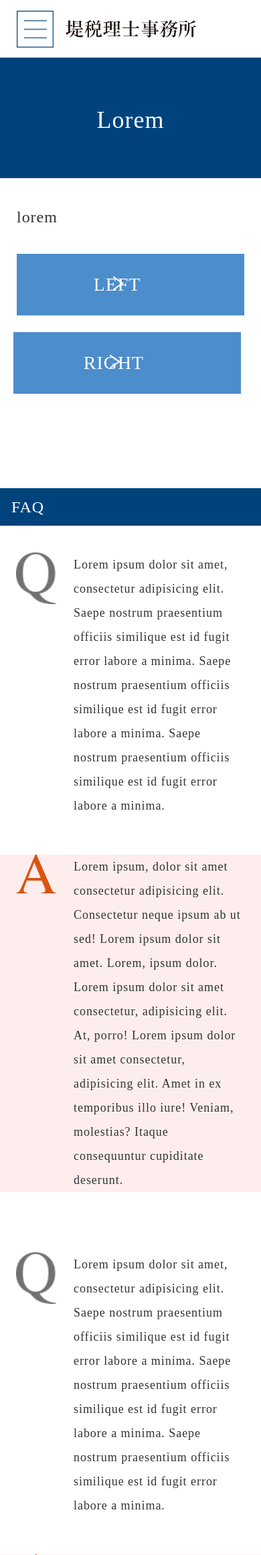
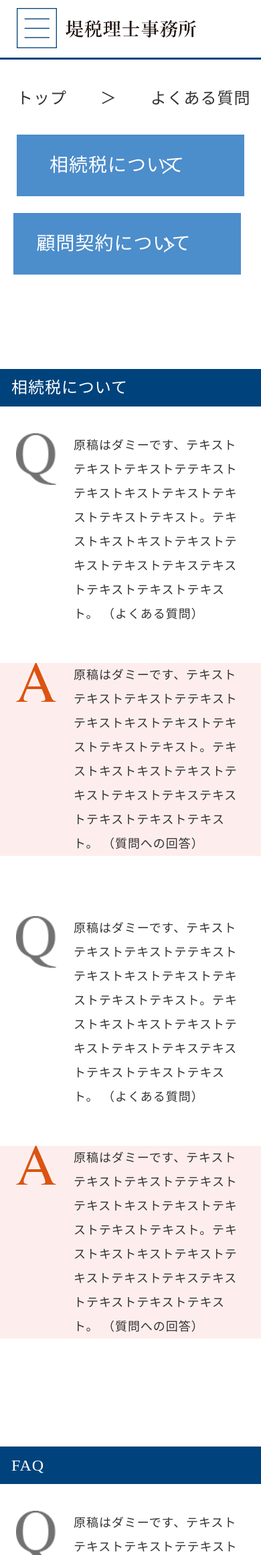
Before and after one commit to Lanotsky/Front-end-guides, a PHP site: page /child.html in a window 390 px wide. Shown: the top 2322 px of the page at 67% size. Run offline with PHP 8.4, Linux system fonts and the light colour scheme.

Commit message:
added jQuery functionality

```diff
--- a/tsutsumi/assets/css/main.css
+++ b/tsutsumi/assets/css/main.css
@@ -113,8 +113,15 @@ html body {
     margin: 0 auto;
     width: 1100px;
     display: block;
+    position: relative;
     font-size: 0;
     letter-spacing: 0; }
+    .header .header__container .burger__toggle {
+      position: absolute;
+      display: none; }
+      .header .header__container .burger__toggle img {
+        height: 100%;
+        width: 100%; }
     .header .header__container .logo {
       width: 50%;
       display: inline-block;
@@ -208,20 +215,12 @@ html body {
     .header .header__container {
       width: 100%;
       clear: both; }
-      .header .header__container:before {
-        content: '';
-        margin: 4% 0 0 25px;
-        background: url("./../images/common/hamburger-menu.png") no-repeat 0 0;
-        background-size: 55px auto;
-        width: 55px;
-        height: 55px;
-        vertical-align: middle;
-        display: inline-block;
-        float: left; }
+      .header .header__container .burger__toggle {
+        margin: 3% 0 0 25px;
+        display: block; }
       .header .header__container .logo {
         margin: 0 auto;
-        display: block;
-        vertical-align: baseline; }
+        display: block; }
         .header .header__container .logo a {
           display: block; }
           .header .header__container .logo a img {
@@ -230,10 +229,20 @@ html body {
         display: none; }
       .header .header__container .navigation {
         display: none; }
+        .header .header__container .navigation ul li {
+          width: 100%;
+          border-bottom: 2px solid #e6e6e6;
+          display: block;
+          float: none;
+          background-color: #00437c; }
+          .header .header__container .navigation ul li a p {
+            color: #ffffff; }
+        .header .header__container .navigation ul:last-child {
+          border: none; }
 
   .dropDown {
     width: 100%;
-    display: block; }
+    display: none; }
     .dropDown .dropDown__container {
       width: 100%;
       margin: 0 auto; }
@@ -499,7 +508,7 @@ html body {
       text-align: center; }
       .main__content.child .main__contentContainer .kv__choice p:after {
         content: '';
-        background: url("./../images/common/arrow_right_white.png") no-repeat 0 11px;
+        background: url("./../images/common/arrow_right_white.png") no-repeat 0 15px;
         background-size: 16px auto;
         width: 40px;
         height: 47px;
@@ -507,10 +516,13 @@ html body {
         display: inline-block;
         float: right;
         margin-top: -3px;
-        margin-left: -156px;
-        margin-right: 156px; }
+        margin-left: -24%;
+        margin-right: 24%; }
     .main__content.child .main__contentContainer .kv__choice p + p {
       margin: 0 0 0 20px; }
+      .main__content.child .main__contentContainer .kv__choice p + p:after {
+        margin-left: -22%;
+        margin-right: 22%; }
   .main__content.child .main__contentContainer .content__faq {
     width: 100%; }
     .main__content.child .main__contentContainer .content__faq .kv__banner {
@@ -713,11 +725,6 @@ html body {
         line-height: 1.7;
         text-align: center; }
 
-.footer__extraSpace {
-  width: 100%;
-  height: 320px;
-  background-color: #ffffff; }
-
 @media only screen and (max-width: 768px) {
   .footer .footer__container {
     width: 100%; }
--- a/tsutsumi/assets/js/main.js
+++ b/tsutsumi/assets/js/main.js
@@ -18,6 +18,7 @@ $(function(){
     kvSwiper();
 });
 
+$(window).widt
 
 $(window).on('resize', function(){
 }); // resize
@@ -76,3 +77,10 @@ $('a[href*="#"]')
       }
     }
   });
+
+
+$('.burger__toggle').click(function(){
+  $('.navigation').toggle('100','linear',function(){
+
+  });
+})
--- a/tsutsumi/assets/scss/_child.scss
+++ b/tsutsumi/assets/scss/_child.scss
@@ -24,7 +24,7 @@
                     text-align: center;
                     &:after {
                         content: '';
-                        background: url('./../images/common/arrow_right_white.png') no-repeat 0 11px;
+                        background: url('./../images/common/arrow_right_white.png') no-repeat 0 15px;
                         background-size: 16px auto;
                         width: 40px;
                         height: 47px;
@@ -32,13 +32,17 @@
                         display: inline-block;
                         float: right;
                         margin-top: -3px;
-                        margin-left: -156px; // pushes text forward
-                        margin-right: 156px; // pushes text back to cancel out in the middle
+                        margin-left: -24%; // pushes text forward
+                        margin-right: 24%; // pushes text back to cancel out in the middle
                     }
                 }
                 // target sibling element
                 p + p {
                     margin: 0 0 0 20px;
+                    &:after {
+                        margin-left: -22%;
+                        margin-right: 22%;
+                    }
                 }
             } // .kv__choice
 
@@ -100,89 +104,47 @@
         width: 100%;
         .main__contentContainer {
             width: 100%;
-            // margin: 0 auto;
             .kv__choice {
-                // margin-bottom: 70px;
                 .choice__desc {
                     margin-left: 25px;
                     font-size: 24px;
                 }
                 p {
                     width: calc(100% - 50px);
-                    // padding: 25px 0 25px;
                     margin: 0 25px 25px;
                     float: none;
                     display: block;
-                    // background-color: #4c8dcb;
-                    // font-size: 28px;
-                    // line-height: 1.5;
-                    // color: white;
-                    // text-align: center;
                     &:after {
-                        // content: '';
-                        // background: url('./../images/common/arrow_right_white.png') no-repeat 0 11px;
-                        // background-size: 16px auto;
-                        // width: 40px;
-                        // height: 47px;
-                        // vertical-align: middle;
-                        // display: inline-block;
-                        // float: right;
-                        // margin-top: -3px;
-                        // margin-left: -156px; // pushes text forward
-                        // margin-right: 156px; // pushes text back to cancel out in the middle
                     }
                 }
-                // target sibling element
                 p + p {
+                    &:after {
 
+                    }
                 }
             } // .kv__choice
 
             .content__faq {
-                // width: 100%;
                 .kv__banner {
-                    // width: 100%;
-                    // margin-top: 71px;
-                    // display: inline-block;
-                    // background-color: #00437c;
                     h3 {
-                        // padding: 10px 0 10px 17px;
-                        // display: block;
-                        // color: white;
-                        // font-size: 24px;
-                        // line-height: 1.5;
                     }
                 } //.kv__banner
-
                 .faq__section {
                     margin-top: 40px;
                     div {
-                        // margin-bottom: 55px;
-                        // font-size: 0;
                         div {
-                            // width: 60px;
-                            // margin: 10px 0 0 3px;
                             margin: 0 25px 0 24px;
-                            // display: inline-block;
                             img {
-                                // width: 60px;
-                                // height: auto;
                             }
                         }
                         p {
                             width: calc(100% - 135px);
                             padding-left: 0;
                             padding-right: 25px;
-                            // display: inline-block;
-                            // vertical-align: top;
-                            // font-size: 18px;
-                            // line-height: 2;
                         }
                     }
 
                     div + div {
-                        // margin-bottom: 90px;
-                        // background-color: #fdeeed;
                     }
                 } // .faq__section
             }
--- a/tsutsumi/assets/scss/_footer.scss
+++ b/tsutsumi/assets/scss/_footer.scss
@@ -50,22 +50,11 @@
 
 } // footer
 
-.footer__extraSpace {
-	width: 100%;
-	height: 320px;
-	background-color: #ffffff;
-}
 
 @media only screen and (max-width: $mobileSize) {
 	.footer {
-		// width: 100%;
-		// margin-top: 120px;
-		// min-height: 378px;
-		// background-color: #e6ebee;
 		.footer__container {
 			width: 100%;
-			// margin: 0 auto;
-			// font-size: 0;
 			.footer__nav {
 				ul {
 					li {
@@ -95,18 +84,10 @@
 				// margin: 0 auto;
 				padding: 63px 0 65px 0;
 				.footer__img {
-					// width: 282px;
-					// height: 39px;
-					// margin: 0 auto;
 					img {
-						// width: 100%;
-						// height: auto;
 					}
 				}
 				p {
-					// font-size: 14px;
-					// line-height: 1.7;
-					// text-align: center;
 				}
 			}
 		}
--- a/tsutsumi/assets/scss/_header.scss
+++ b/tsutsumi/assets/scss/_header.scss
@@ -9,8 +9,17 @@
         margin: 0 auto;
         width: 1100px;
         display: block;
+        position: relative;
         font-size: 0;
         letter-spacing: 0;
+        .burger__toggle {
+            position: absolute;
+            display: none;
+            img {
+                height: 100%;
+                width: 100%;
+            }
+        }// burger__toggle
         .logo {
             width: 50%;
             display: inline-block;
@@ -102,11 +111,6 @@
                 }
             }
         }
-        // li:nth-child(4){
-        //     &:hover .dropDown {
-        //         display: block;
-        //     }
-        // } // fourth list item
     }
 }
 
@@ -143,22 +147,13 @@
         .header__container {
             width: 100%;
             clear: both;
-            &:before {
-                content: '';
-                margin: 4% 0 0 25px;
-                background: url('./../images/common/hamburger-menu.png') no-repeat 0 0;
-                background-size: 55px auto;
-                width: 55px;
-                height: 55px;
-                vertical-align: middle;
-                display: inline-block;
-                float: left;
-
+            .burger__toggle {
+                margin: 3% 0 0 25px;
+                display: block;
             }
             .logo {
                 margin: 0 auto;
                 display: block;
-                vertical-align: baseline;
                 a {
                     display: block;
                     img {
@@ -174,13 +169,36 @@
 
             .navigation {
                 display: none;
-            }
+                ul {
+                    li {
+                        width: 100%;
+                        border-bottom: 2px solid rgb(230,230,230);
+                        display: block;
+                        float: none;
+                        background-color: #00437c;
+                        &:hover {
+                           a {
+                               p {
+                               }
+                           }
+                        }
+                        a {
+                            p {
+                                color: #ffffff;
+                            }
+                        }
+                    }
+                    &:last-child {
+                        border: none;
+                    }
+                }
+            } // @media dropdown .navigation
         }
     }
 
     .dropDown {
         width: 100%;
-        display: block;
+        display: none;
         .dropDown__container {
             width: 100%;
             margin: 0 auto;
--- a/tsutsumi/child.html
+++ b/tsutsumi/child.html
@@ -7,12 +7,15 @@
     <link rel="stylesheet" href="./assets/css/swiper.css">
     <link rel="stylesheet" href="./assets/css/main.css">
 
-    <title>Document</title>
+    <title>Child</title>
 </head>
 <body>
     <div class="main" id="topPage">
         <header class="header">
             <div class="header__container">
+                <div class="burger__toggle">
+                    <img src="./assets/images/common/hamburger-menu.png" alt="burger button">
+                </div>
                 <div class="logo">
                     <a href="">
                         <img src="./assets/images/common/tsutsumi-logo.png" alt="tsutsumi-logo">
@@ -47,7 +50,7 @@
         <div class="dropDown">
             <div class="dropDown__container">
                 <div class="dropDown__banner">
-                    <h1>Lorem</h1>
+                    <h1>よくあるご質問</h1>
                 </div>
             </div>
         </div>
@@ -57,29 +60,26 @@
          <div class="main__content child">
             <div class="main__contentContainer">
                 <section class="kv__choice">
-                    <h3 class="choice__desc">lorem</h3>
-                    <p>LEFT</p>
-                    <p>RIGHT</p>
+                    <h3 class="choice__desc">トップ　　＞　　よくある質問</h3>
+                    <p>相続税について</p>
+                    <p>顧問契約について</p>
                 </section>
 
                 <section class="content__faq">
                     <div class="kv__banner">
-                        <h3>FAQ</h3>
+                        <h3>相続税について</h3>
                     </div>
                     <div class="faq__section">
                         <div>
                             <div><img src="./assets/images/common/q-logo.png" alt=""></div>
                             <p>
-                                Lorem ipsum dolor sit amet, consectetur adipisicing elit. Saepe nostrum praesentium officiis similique est id fugit error labore a minima.
-                                Saepe nostrum praesentium officiis similique est id fugit error labore a minima. Saepe nostrum praesentium officiis similique est id fugit error labore a minima.
+                                原稿はダミーです、テキストテキストテキストテテキストテキストキストテキストテキストテキストテキスト。テキストキストキストテキストテキストテキストテキステキストテキストテキストテキスト。 （よくある質問）
                             </p>
                         </div>
                         <div>
                             <div><img src="./assets/images/common/a-logo.png" alt=""></div>
                             <p>
-                                Lorem ipsum, dolor sit amet consectetur adipisicing elit. Consectetur neque ipsum ab ut sed!
-                                Lorem ipsum dolor sit amet. Lorem, ipsum dolor. Lorem ipsum dolor sit amet consectetur, adipisicing elit. At, porro!
-                                Lorem ipsum dolor sit amet consectetur, adipisicing elit. Amet in ex temporibus illo iure! Veniam, molestias? Itaque consequuntur cupiditate deserunt.
+                                原稿はダミーです、テキストテキストテキストテテキストテキストキストテキストテキストテキストテキスト。テキストキストキストテキストテキストテキストテキステキストテキストテキストテキスト。 （質問への回答）
                             </p>
                         </div>
                     </div>
@@ -89,16 +89,13 @@
                         <div>
                             <div><img src="./assets/images/common/q-logo.png" alt=""></div>
                             <p>
-                                Lorem ipsum dolor sit amet, consectetur adipisicing elit. Saepe nostrum praesentium officiis similique est id fugit error labore a minima.
-                                Saepe nostrum praesentium officiis similique est id fugit error labore a minima. Saepe nostrum praesentium officiis similique est id fugit error labore a minima.
+                                原稿はダミーです、テキストテキストテキストテテキストテキストキストテキストテキストテキストテキスト。テキストキストキストテキストテキストテキストテキステキストテキストテキストテキスト。 （よくある質問）
                             </p>
                         </div>
                         <div>
                             <div><img src="./assets/images/common/a-logo.png" alt=""></div>
                             <p>
-                                Lorem ipsum, dolor sit amet consectetur adipisicing elit. Consectetur neque ipsum ab ut sed!
-                                Lorem ipsum dolor sit amet. Lorem, ipsum dolor. Lorem ipsum dolor sit amet consectetur, adipisicing elit. At, porro!
-                                Lorem ipsum dolor sit amet consectetur, adipisicing elit. Amet in ex temporibus illo iure! Veniam, molestias? Itaque consequuntur cupiditate deserunt.
+                                原稿はダミーです、テキストテキストテキストテテキストテキストキストテキストテキストテキストテキスト。テキストキストキストテキストテキストテキストテキステキストテキストテキストテキスト。 （質問への回答）
                             </p>
                         </div>
                     </div>
@@ -113,16 +110,13 @@
                         <div>
                             <div><img src="./assets/images/common/q-logo.png" alt=""></div>
                             <p>
-                                Lorem ipsum dolor sit amet, consectetur adipisicing elit. Saepe nostrum praesentium officiis similique est id fugit error labore a minima.
-                                Saepe nostrum praesentium officiis similique est id fugit error labore a minima. Saepe nostrum praesentium officiis similique est id fugit error labore a minima.
+                                原稿はダミーです、テキストテキストテキストテテキストテキストキストテキストテキストテキストテキスト。テキステキストテキストテキスト。 （よくある質問）
                             </p>
                         </div>
                         <div>
                             <div><img src="./assets/images/common/a-logo.png" alt=""></div>
                             <p>
-                                Lorem ipsum, dolor sit amet consectetur adipisicing elit. Consectetur neque ipsum ab ut sed!
-                                Lorem ipsum dolor sit amet. Lorem, ipsum dolor. Lorem ipsum dolor sit amet consectetur, adipisicing elit. At, porro!
-                                Lorem ipsum dolor sit amet consectetur, adipisicing elit. Amet in ex temporibus illo iure! Veniam, molestias? Itaque consequuntur cupiditate deserunt.
+                                原稿はダミーです、テキストテキストテキストテテキストテキストキストテキストテキストテキストテキスト。テキストキストキストテキストテキストテキストテキステキストテキストテキストテキスト。 （質問への回答）
                             </p>
                         </div>
                     </div>
@@ -132,16 +126,13 @@
                         <div>
                             <div><img src="./assets/images/common/q-logo.png" alt=""></div>
                             <p>
-                                Lorem ipsum dolor sit amet, consectetur adipisicing elit. Saepe nostrum praesentium officiis similique est id fugit error labore a minima.
-                                Saepe nostrum praesentium officiis similique est id fugit error labore a minima. Saepe nostrum praesentium officiis similique est id fugit error labore a minima.
+                                原稿はダミーです、テキストテキストテキストテテキストテキストキストテキストテキストテキストテキスト。テキステキストテキストテキスト。 （よくある質問）
                             </p>
                         </div>
                         <div>
                             <div><img src="./assets/images/common/a-logo.png" alt=""></div>
                             <p>
-                                Lorem ipsum, dolor sit amet consectetur adipisicing elit. Consectetur neque ipsum ab ut sed!
-                                Lorem ipsum dolor sit amet. Lorem, ipsum dolor. Lorem ipsum dolor sit amet consectetur, adipisicing elit. At, porro!
-                                Lorem ipsum dolor sit amet consectetur, adipisicing elit. Amet in ex temporibus illo iure! Veniam, molestias? Itaque consequuntur cupiditate deserunt.
+                                原稿はダミーです、テキストテキストテキストテテキストテキストキストテキストテキストテキストテキスト。テキストキストキストテキストテキストテキストテキステキストテキストテキストテキスト。 （質問への回答）
                             </p>
                         </div>
                     </div>
@@ -177,9 +168,6 @@
             </div>
 
          </footer>
-         <div class="footer__extraSpace">
-            <!-- extra space  -->
-        </div>
         <div class="button__hook"><a href="#topPage"><img src="./assets/images/common/link-up-img.png" alt=""></a></div>
 
     <script src="https://code.jquery.com/jquery-3.3.1.min.js" integrity="sha256-FgpCb/KJQlLNfOu91ta32o/NMZxltwRo8QtmkMRdAu8=" crossorigin="anonymous"></script>
```
Also changed, not shown: tsutsumi/top.html (+12 -4 lines), tsutsumi/htaccess/.htaccess (added), 2 other files.
